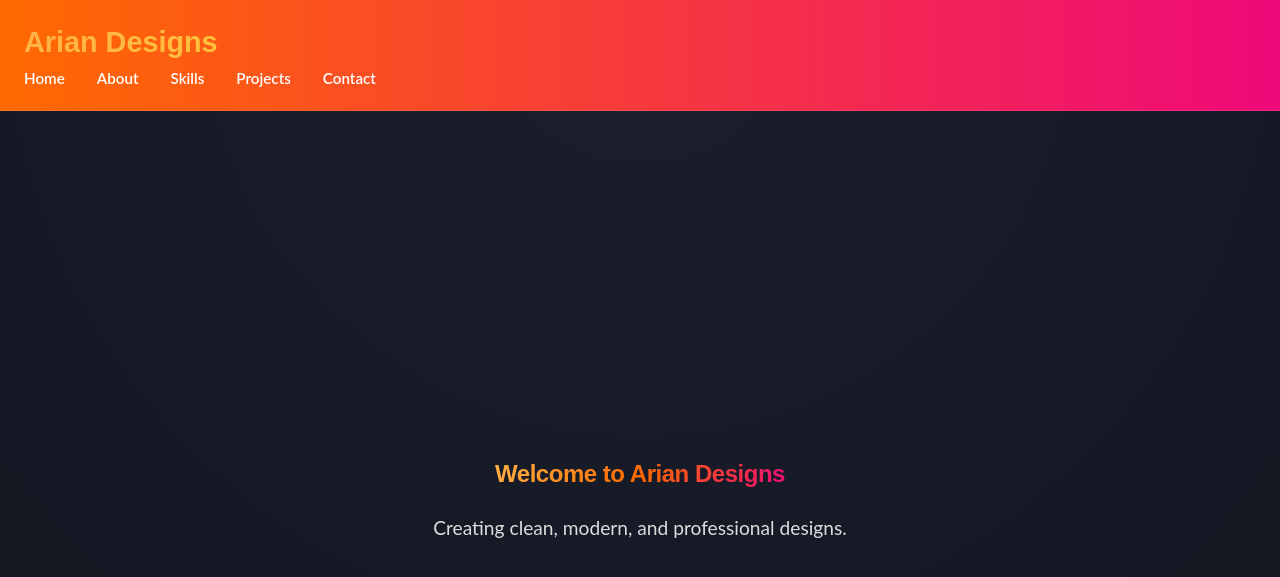
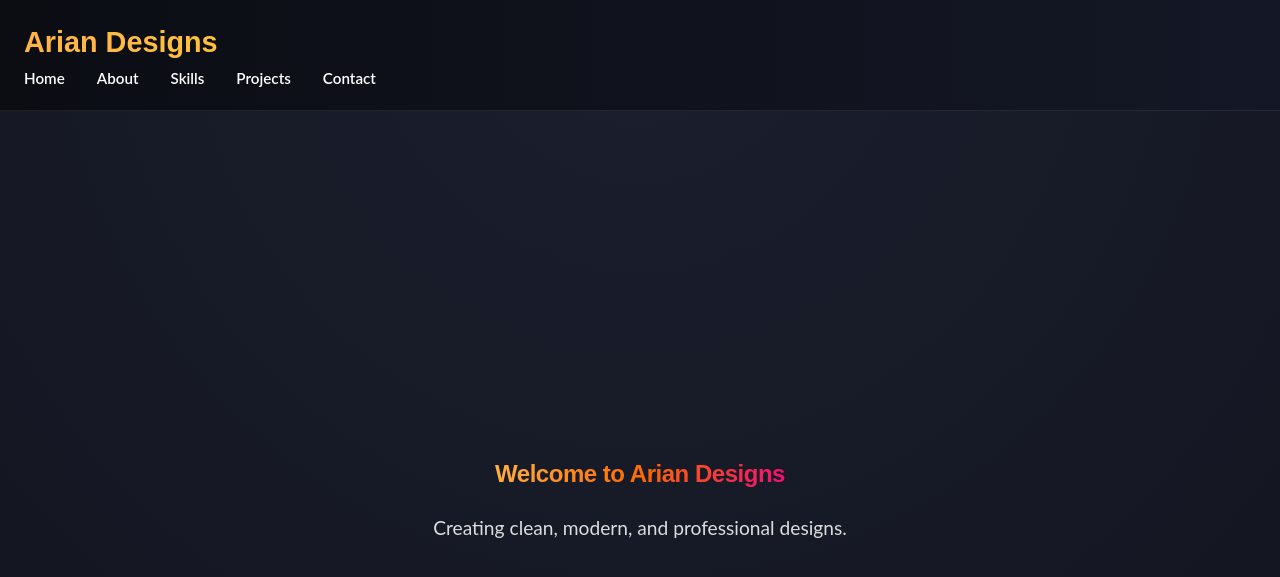
Before and after one commit to ariantechzone-stack/ariantechzone-stack.github.io, a Jekyll site: the page built from index.md, in a window 1280 px wide and 900 px high. Shown: the top 577 px of the window. Built offline with Jekyll 4.4.1, drawn with Linux system fonts in a browser that asks for light colours.

Commit message:
Update style.css

```diff
--- a/assets/css/style.css
+++ b/assets/css/style.css
@@ -304,14 +304,14 @@ body {
 ================================ */
 header {
   padding: 1.2rem 1.5rem;
-  background: linear-gradient(90deg, #ff6a00, #ee0979); /* vibrant gradient */
+  background: linear-gradient(90deg, #0b0d13, #141826); /* vibrant gradient */
   display: flex;
   justify-content: space-between;
   align-items: center;
   position: sticky;
   top: 0;
   z-index: 100;
-  border-bottom: 1px solid rgba(255,255,255,0.1);
+  border-bottom: 1px solid rgba(255,255,255,0.08);
 }
 
 header h2 {
```
